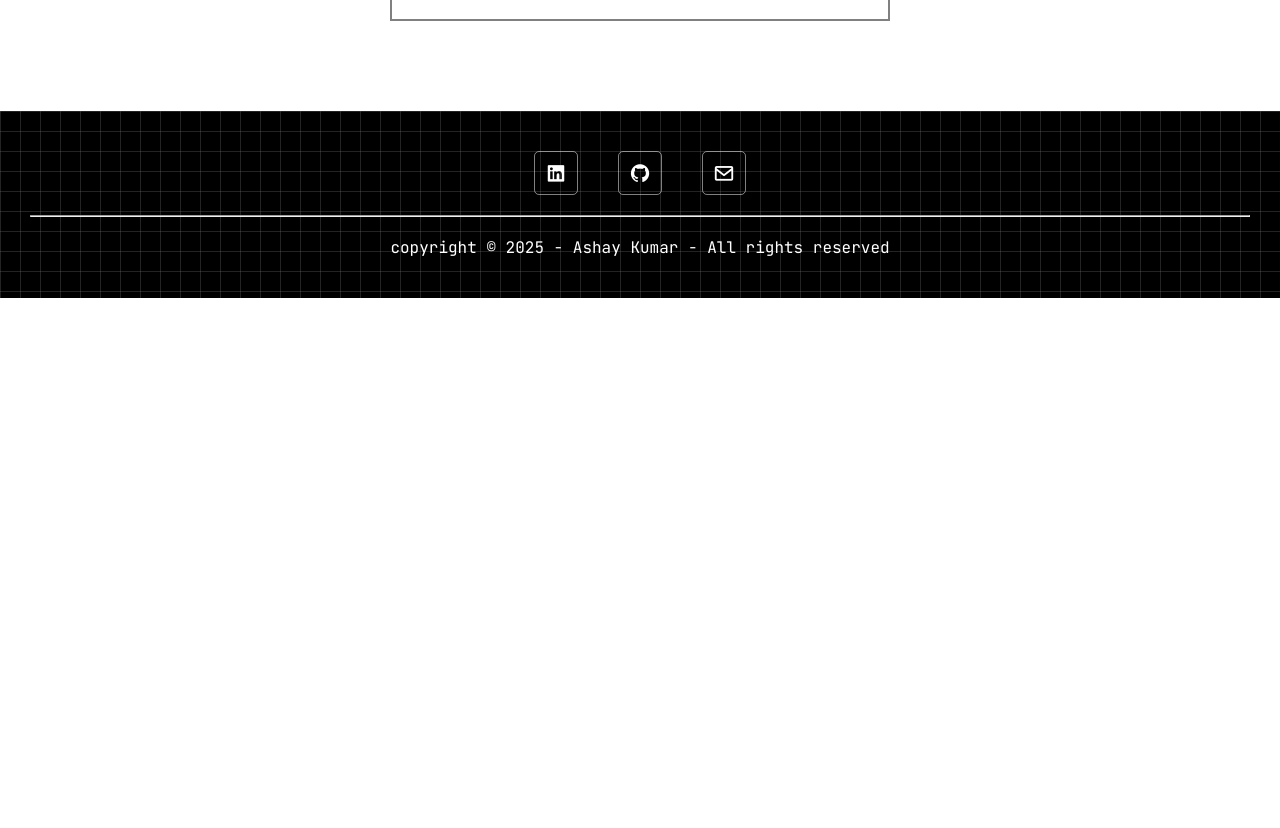
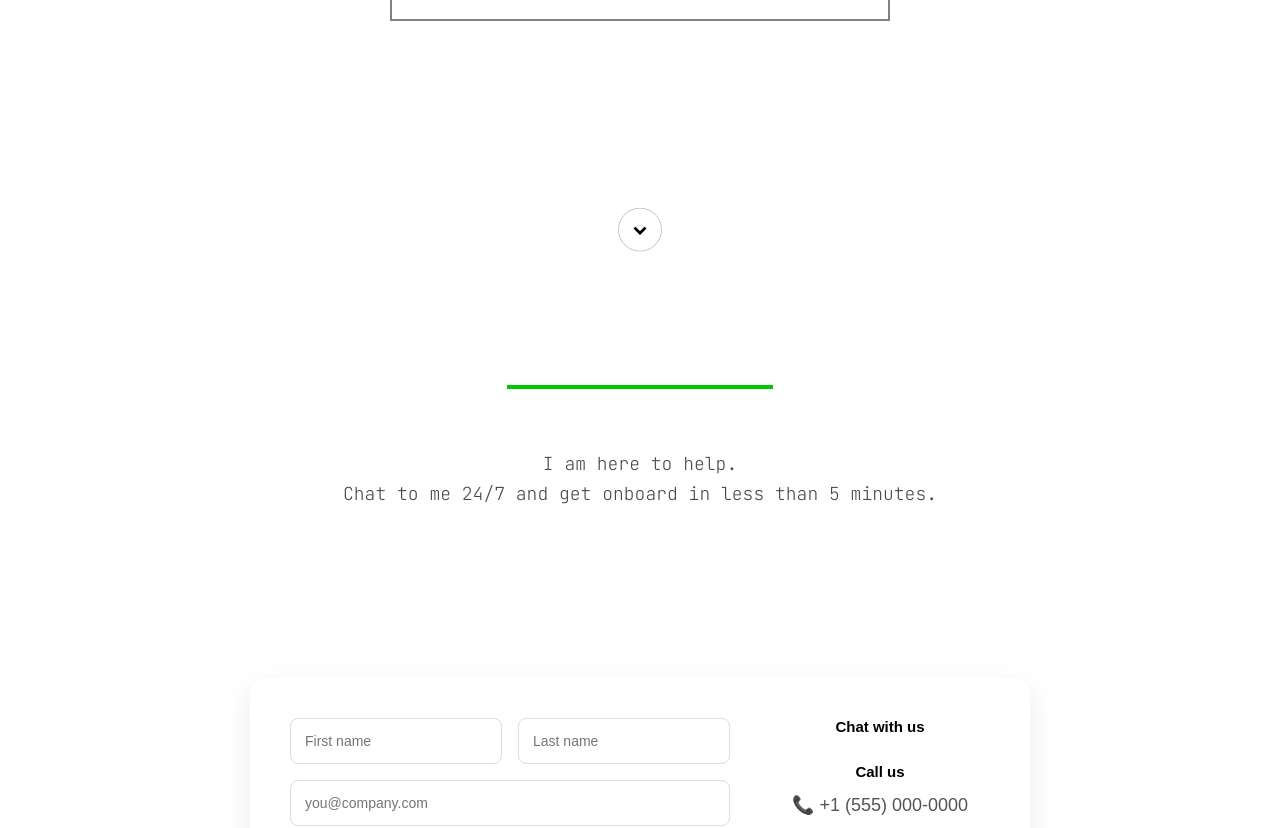
Before and after one commit to ashaykr277/Ashay-Portfolio-Terminal-Theme, a React (Vite) app: page / in a window 1280 px wide. Shown: the part 8495-9323 px from the top of the page. Before the commit the page ends 8793 px from the top, so only its background shows below. Built offline with nearby package versions, Linux system fonts and the light colour scheme; a web font is replaced by a local one.

Commit message:
contact removed

```diff
--- a/src/App.jsx
+++ b/src/App.jsx
@@ -55,7 +55,7 @@ function App() {
       <About />
       <Education />
       <Projects />
-      {/* <Contact /> */}
+      <Contact />
 
       <Footer />
 
--- a/src/components/Contact.jsx
+++ b/src/components/Contact.jsx
@@ -53,9 +53,6 @@ const Contact = () => {
                         <div className="contact-info">
                             <div className="info-block">
                                 <h3>Chat with us</h3>
-                                <p>💬 Start a live chat</p>
-                                <p>✉ Shoot us an email</p>
-                                <p>✖ Message us on X</p>
                             </div>
 
 
```
